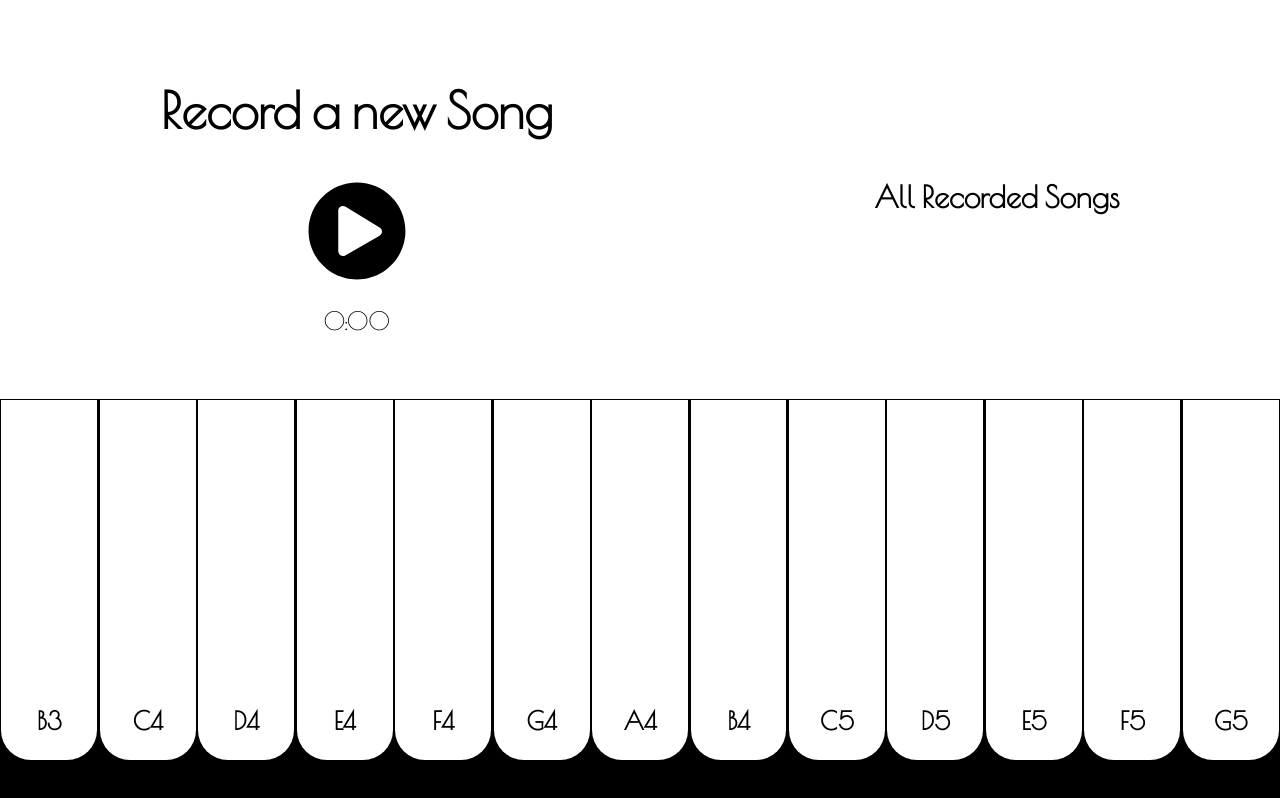
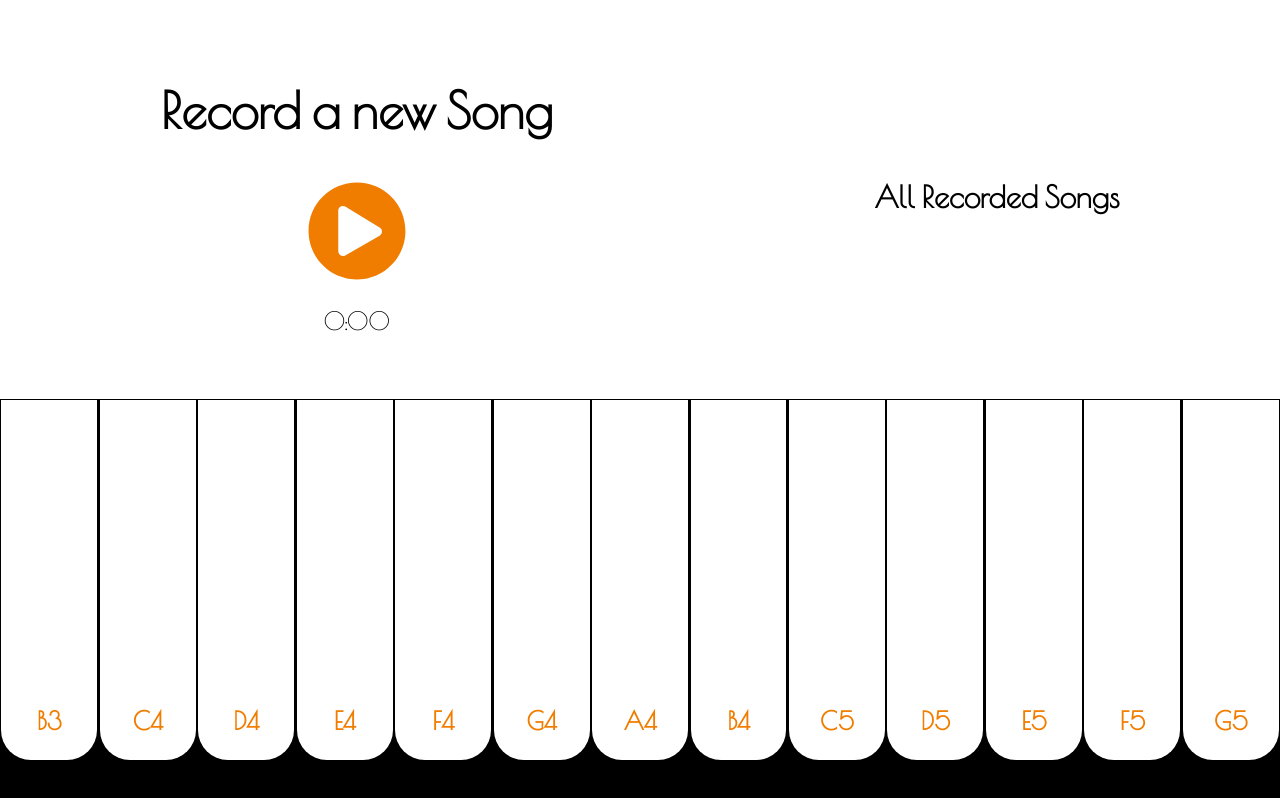
Before and after one commit to hannesreinsch/piano-flowkey, a React (Create React App) app: page / in a window 1280 px wide. Built offline with nearby package versions, Linux system fonts and the light colour scheme.

Commit message:
changed color of record and play btn and keys

```diff
--- a/src/styles/Record.css
+++ b/src/styles/Record.css
@@ -1,11 +1,13 @@
 .fa-play-circle {
   font-size: 100px;
   margin: 0 auto;
+  color: #f07d00;
 }
 
 .fa-stop-circle {
   font-size: 100px;
   margin: 0 auto;
+  color: #f07d00;
 }
 
 .record-btn {
--- a/src/styles/Song.css
+++ b/src/styles/Song.css
@@ -22,4 +22,5 @@
 
 .play-btn {
   margin-right: 10px;
+  color: #f07d00;
 }
--- a/src/styles/Tile.css
+++ b/src/styles/Tile.css
@@ -13,6 +13,7 @@
   align-self: flex-end;
   font-size: 25px;
   font-weight: 900;
+  color: #f07d00;
 }
 
 .active-tile {
```
